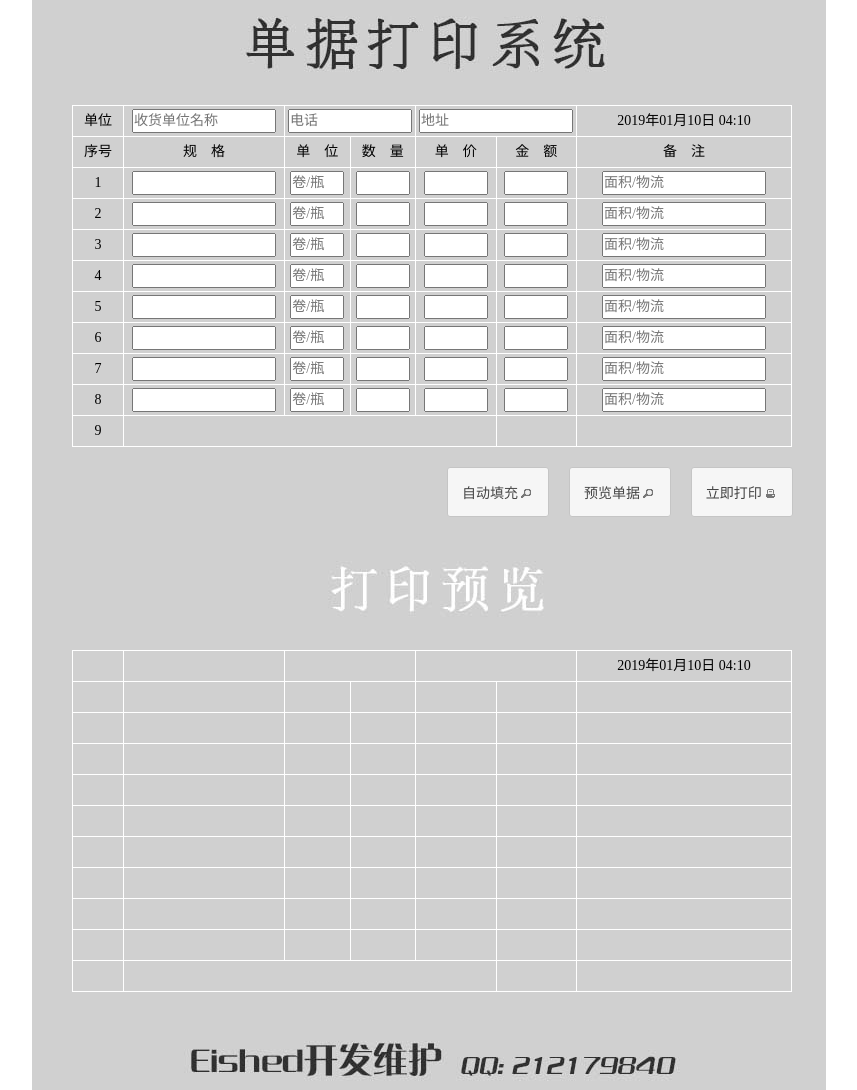
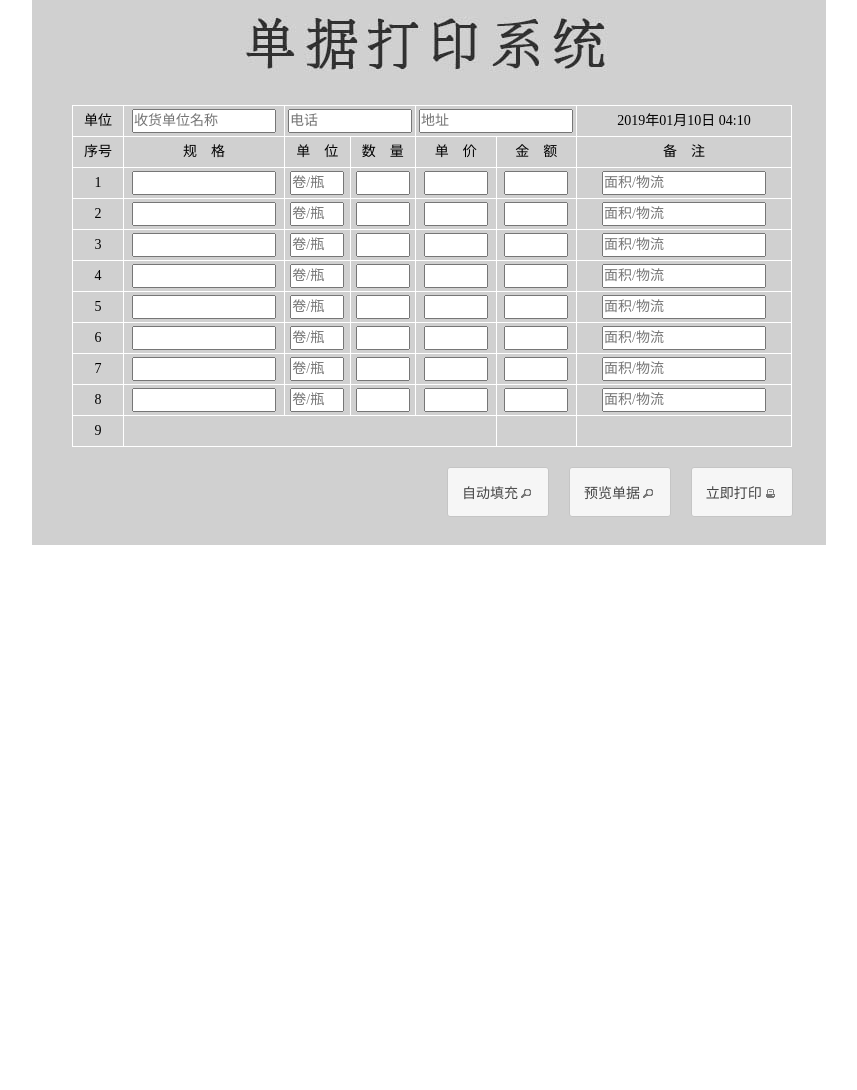
Before and after one commit to Eished/EDMSystems, a plain HTML site: page ReceiptPrint/print.html in a window 1280 px wide. Shown: the whole page, without its empty margins (211-1068 px from the left). After the commit the page ends 800 px from the top, so only its background shows below. Drawn offline with Linux system fonts and the light colour scheme.

Commit message:
隐藏或显示预览表格
隐藏或显示预览表格

```diff
--- a/ReceiptPrint/main.js
+++ b/ReceiptPrint/main.js
@@ -198,7 +198,7 @@ var view = View.onclick = function(){
   }
   }
   //显示隐藏内容
-  // document.getElementById('d2').style.display = 'block';
+  $("#d2").css("display","block");
 }
 
 
--- a/ReceiptPrint/receipt.css
+++ b/ReceiptPrint/receipt.css
@@ -48,7 +48,7 @@ input{
 	opacity:1;
 	background-size:100%;
 	width:794px; height:545px;
-	display: block;
+	display: none;
 }
 /* 计算金额和预览单据样式 */
 .b2{
```
